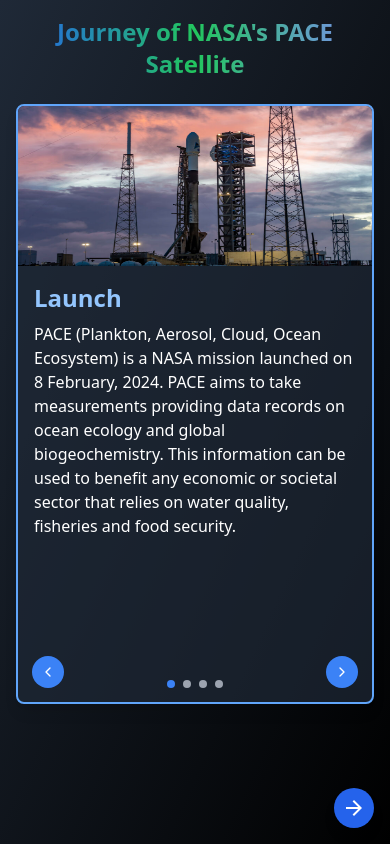
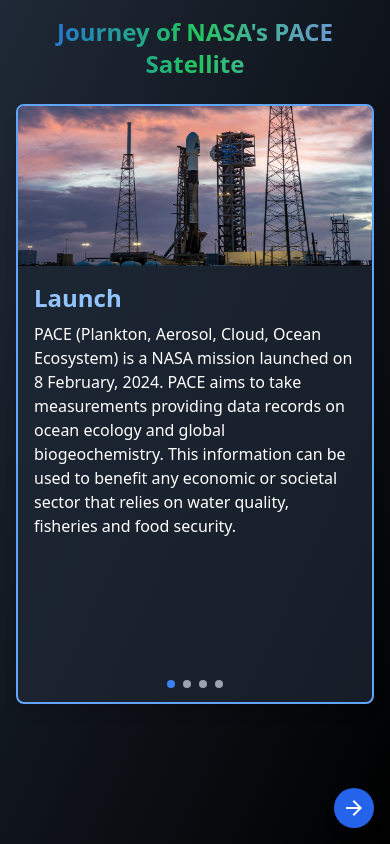
Before and after one commit to Saimun-jd/oceanxplorer, a React (Vite) app: page /paceguide in a window 390 px wide. Built offline with nearby package versions, Linux system fonts and the light colour scheme; a web font is replaced by a local one.

Commit message:
added mobile scroll featture in the pace info page

```diff
--- a/package.json
+++ b/package.json
@@ -29,6 +29,7 @@
     "react-lottie-player": "^2.1.0",
     "react-redux": "^9.1.2",
     "react-router-dom": "^6.26.1",
+    "react-swipeable": "^7.0.1",
     "react-tooltip": "^5.28.0",
     "three": "^0.167.1"
   },
--- a/src/components/PACESatelliteGuide.jsx
+++ b/src/components/PACESatelliteGuide.jsx
@@ -3,6 +3,8 @@
 import { ChevronRight } from "lucide-react";
 import { useNavigate } from "react-router-dom";
 import { ArrowForward } from "@mui/icons-material";
+import { useSwipeable } from "react-swipeable";
+import useCheckMobileScreen from "../hooks/useCheckMobileScreen";
 
 const satelliteSteps = [
 	{
@@ -38,15 +40,20 @@
 const PACESatelliteGuide = () => {
 	const [currentCard, setCurrentCard] = useState(0);
 	const [direction, setDirection] = useState(0);
+
 	const videoRef = useRef(null);
 
 	const navigate = useNavigate();
 
+
+
+	const isMobile = useCheckMobileScreen();
+
 	const handleOnloadMetaData = () => {
-		if(videoRef.current) {
+		if (videoRef.current) {
 			videoRef.current.playbackRate = 2;
 		}
-	}
+	};
 
 	const goToNextPage = () => {
 		navigate("/phytoplankton");
@@ -63,6 +70,13 @@
 			(prev) => (prev - 1 + satelliteSteps.length) % satelliteSteps.length
 		);
 	};
+
+	const swipHandlers = useSwipeable({
+		onSwipedLeft: () => nextCard(),
+		onSwipedRight: () => prevCard(),
+		preventDefaultTouchmoveEvent: true,
+		trackMouse: true,
+	});
 
 	const cardVariants = {
 		enter: (direction) => ({
@@ -89,7 +103,7 @@
 					Journey of NASA's PACE Satellite
 				</h1>
 			</div>
-			<div className="relative max-w-6xl mx-auto h-[600px] sm:h-[700px] md:h-[800px]">
+			<div className="relative max-w-6xl mx-auto h-[600px] sm:h-[700px] md:h-[800px]" {...swipHandlers}>
 				<AnimatePresence initial={false} custom={direction}>
 					<motion.div
 						key={currentCard}
@@ -140,20 +154,20 @@
 				</AnimatePresence>
 
 				{/* Previous Button */}
-				<button
+				{!isMobile && <button
 					onClick={prevCard}
 					className="absolute bottom-4 left-4 bg-blue-500 p-2 rounded-full text-white hover:bg-blue-600 transition-colors z-10"
 				>
 					<ChevronRight className="w-4 h-4 transform rotate-180" />
-				</button>
+				</button>}
 
 				{/* Next Button */}
-				<button
+				{!isMobile && <button
 					onClick={nextCard}
 					className="absolute bottom-4 right-4 bg-blue-500 p-2 rounded-full text-white hover:bg-blue-600 transition-colors z-10"
 				>
 					<ChevronRight className="w-4 h-4" />
-				</button>
+				</button>}
 
 				{/* Indicators */}
 				<div className="absolute bottom-4 left-1/2 transform -translate-x-1/2 flex space-x-2">
@@ -175,7 +189,7 @@
 				onClick={goToNextPage}
 			>
 				<ArrowForward className="w-5 h-5 sm:w-6 sm:h-6" />
-				<span className="ml-2 text-sm sm:text-base hidden sm:inline">
+				<span className={`ml-2 text-sm sm:text-base hidden sm:inline`}>
 					Explore
 				</span>
 			</button>
--- /dev/null
+++ b/src/hooks/useCheckMobileScreen.jsx
@@ -0,0 +1,17 @@
+import { useEffect, useState } from "react";
+
+export default function useCheckMobileScreen() {
+	const [width, setWidth] = useState(window.innerWidth);
+	function handleWindowSizeChange() {
+		setWidth(window.innerWidth);
+	}
+
+	useEffect(() => {
+		window.addEventListener("resize", handleWindowSizeChange);
+
+		return () => {
+			window.removeEventListener("resize", handleWindowSizeChange);
+		};
+	}, []);
+	return (width <= 768);
+}
```
Also changed, not shown: 1 other file (tests, documents, lock files or other folders).
